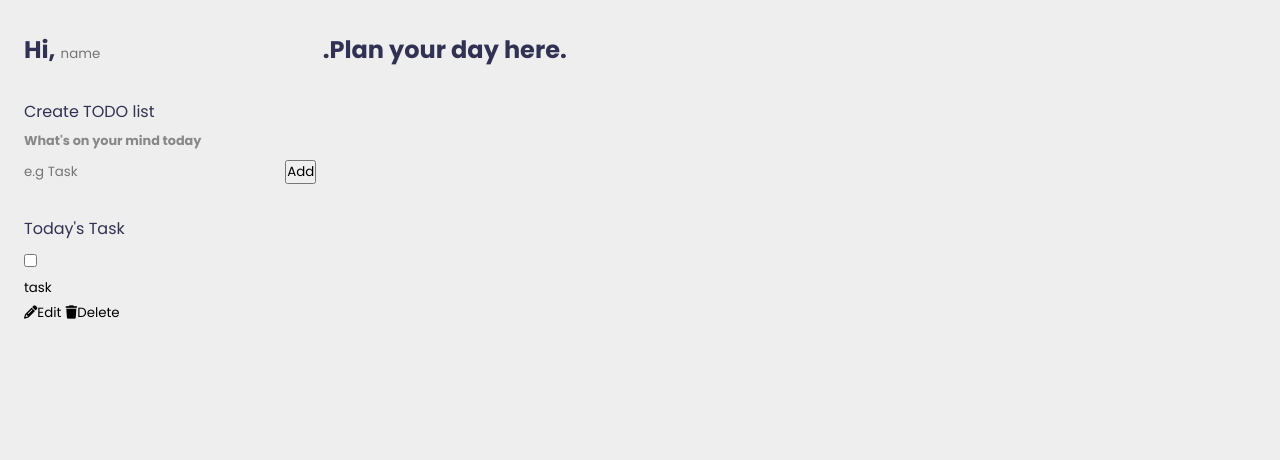
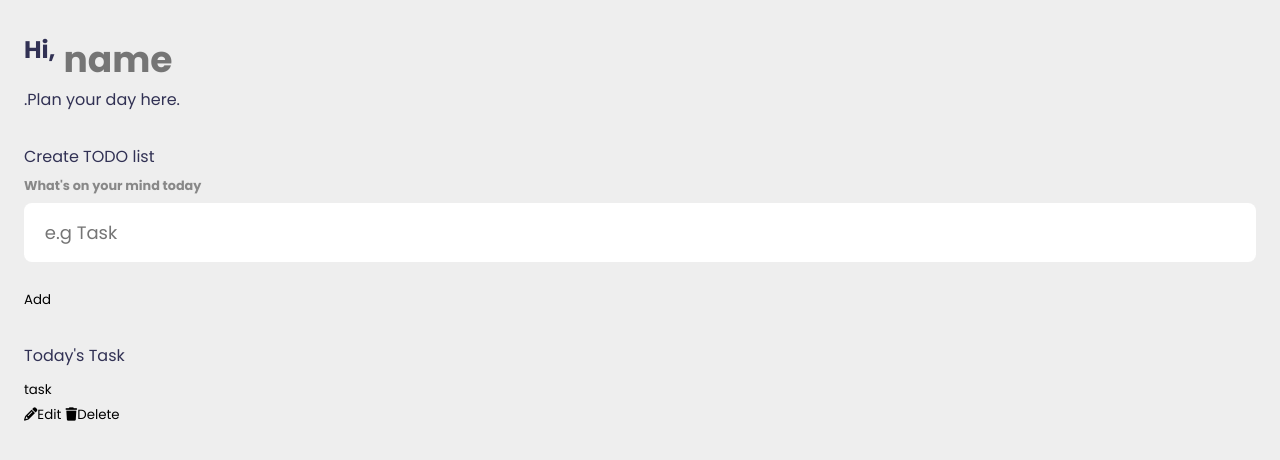
Before and after one commit to leonelta/JS-stutern, a plain HTML site: page todolist_ass/index.html in a window 1280 px wide. Drawn offline with Linux system fonts and the light colour scheme.

Commit message:
styling the class list , input type of checkbox

```diff
--- a/todolist_ass/css/style.css
+++ b/todolist_ass/css/style.css
@@ -5,7 +5,9 @@
     font-family: 'Poppins', sans-serif;
 }
 
-input[type="text"], button{
+input[type="text"],
+input[type="submit"],
+button{
     appearance: none;
     border: none;
     outline: none;
@@ -25,7 +27,7 @@ section{
     padding-right: 1.5rem;
 }
 
-h3{
+h3,h2{
     color: #313154;
     font-size: 1rem;
     font-weight: 400;
@@ -38,3 +40,36 @@ h4{
     font-weight: 700;
     margin-bottom: 0.5rem;
 }
+
+.welcome .title{
+    display: flex;
+}
+
+.welcome .title input{
+    margin-left: 0.5rem;
+    flex: 1 1 0%;
+    min-width: 0;
+}
+
+.welcome .title,
+.welcome .title input{
+    color: #313154;
+    font-size: 1.5em;
+    font-weight: 700;
+}
+
+.list input[type="text"]{
+    display: block;
+    width: 100%;
+    font-size: 1.125rem;
+    padding: 1rem 1.3rem;
+    color: #313154;
+    background-color: #fff;
+    border-radius: 0.5rem;
+    box-shadow: rgba(49, 49, 84, 0.7);
+    margin-bottom: 1.5rem;
+}
+
+input[type="checkbox"]{
+    display: none;
+}
--- a/todolist_ass/index.html
+++ b/todolist_ass/index.html
@@ -14,8 +14,9 @@
 <body>
     <section class="welcome">
         <h1 class="title">
-            Hi, <input type="text" id="name" placeholder="name"> .Plan your day here.
+            Hi, <input type="text" id="name" placeholder="name">
         </h1>
+        <h2>.Plan your day here.</h2>
     </section>
 
     <section class="list">
```
